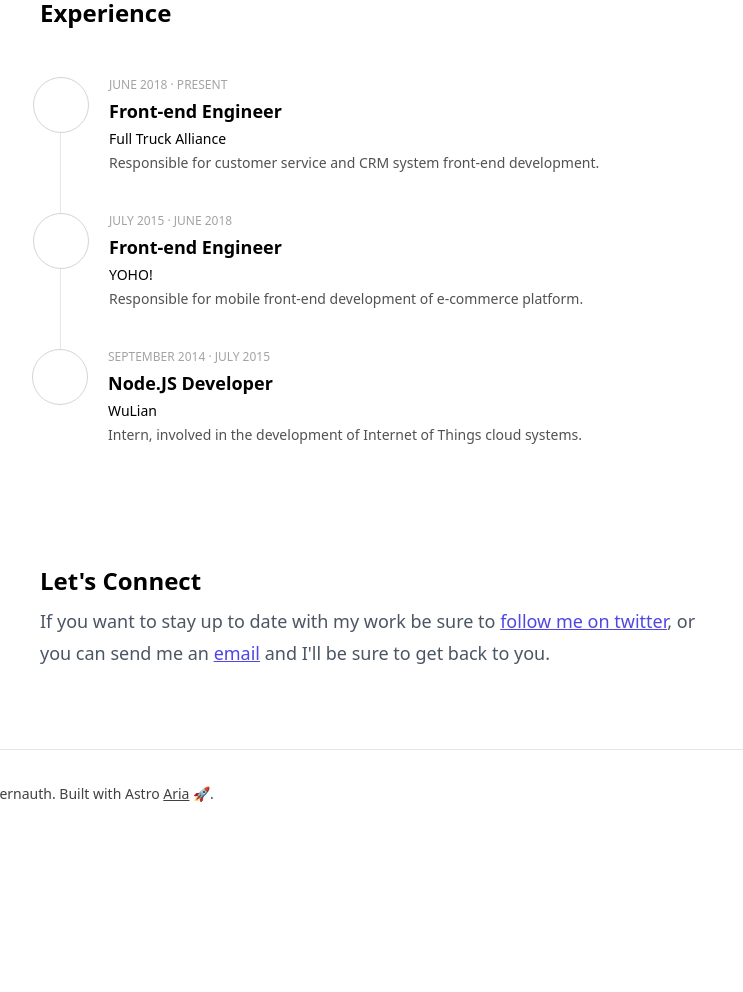
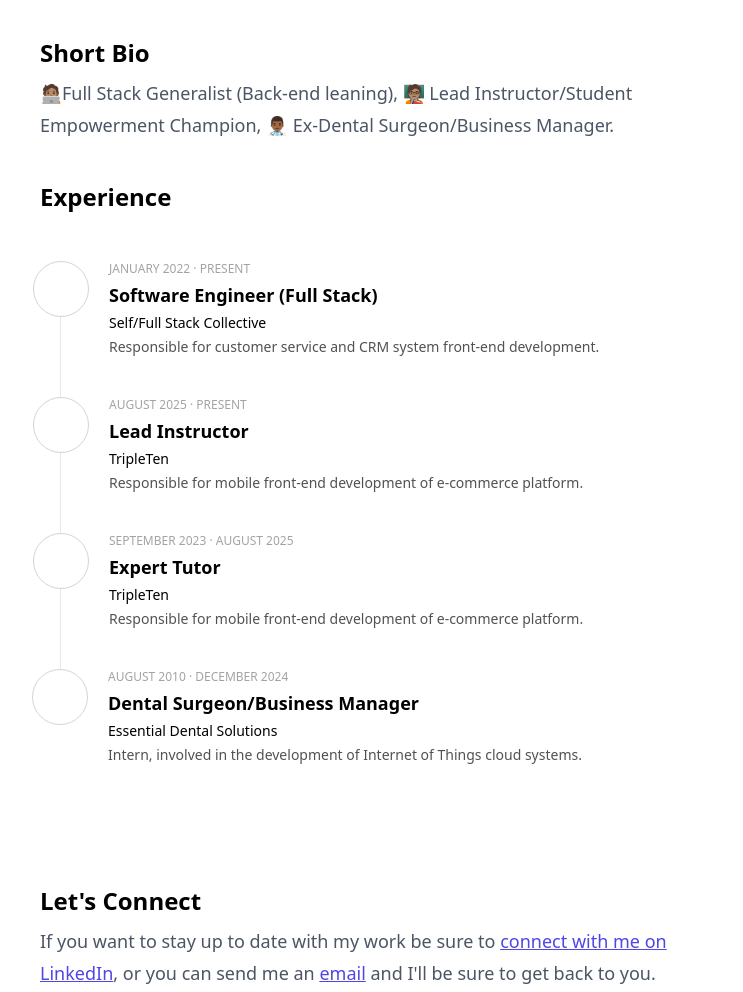
Before and after one commit to mentalcaries/portfolio-astro, an Astro site: page /about in a window 1280 px wide. Shown: the part 779-1771 px from the top of the page, without its empty margins (264-1007 px from the left). Before the commit the page ends 1617 px from the top, so only its background shows below. Built offline with nearby package versions, Linux system fonts and the light colour scheme; Astro itself is replaced by a stand-in of ours.

Commit message:
add experience

```diff
--- a/src/collections/experiences.json
+++ b/src/collections/experiences.json
@@ -1,22 +1,29 @@
 [
 	{
-		"dates": "June 2018 · Present",
-		"role": "Front-end Engineer",
-		"company": "Full Truck Alliance",
+		"dates": "January 2022 · Present",
+		"role": "Software Engineer (Full Stack)",
+		"company": "Self/Full Stack Collective",
 		"description": "Responsible for customer service and CRM system front-end development.",
 		"logo": ""
 	},
 	{
-		"dates": "July 2015 · June 2018",
-		"role": "Front-end Engineer",
-		"company": "YOHO!",
+		"dates": "August 2025 · Present",
+		"role": "Lead Instructor",
+		"company": "TripleTen",
 		"description": "Responsible for mobile front-end development of e-commerce platform.",
 		"logo": ""
 	},
 	{
-		"dates": "September 2014 · July 2015 ",
-		"role": "Node.JS Developer",
-		"company": "WuLian",
+		"dates": "September 2023 · August 2025",
+		"role": "Expert Tutor",
+		"company": "TripleTen",
+		"description": "Responsible for mobile front-end development of e-commerce platform.",
+		"logo": ""
+	},
+	{
+		"dates": "August 2010 · December 2024",
+		"role": "Dental Surgeon/Business Manager",
+		"company": "Essential Dental Solutions",
 		"description": "Intern, involved in the development of Internet of Things cloud systems.",
 		"logo": ""
 	}
--- a/src/components/project.astro
+++ b/src/components/project.astro
@@ -8,10 +8,10 @@ const { name, description, url, image } = Astro.props;
   class="relative flex flex-col items-stretch duration-300 ease-out p-7 sm:p-3 group h-100 rounded-2xl"
 >
   <span
-    class="absolute inset-0 z-20 block w-full h-full duration-300 ease-out bg-transparent border border-transparent border-dashed group-hover:-translate-x-1 group-hover:-translate-y-1 group-hover:border group-hover:border-neutral-300 dark:group-hover:border-neutral-600 group-hover:border-dashed rounded-2xl group-hover:bg-white dark:group-hover:bg-neutral-950"
+    class="absolute inset-0 z-20 block w-full h-full duration-300 ease-out bg-transparent border border-transparent border-dotted group-hover:-translate-x-1 group-hover:-translate-y-1 group-hover:border group-hover:border-neutral-300 dark:group-hover:border-neutral-600 group-hover:border-dotted rounded-2xl group-hover:bg-white dark:group-hover:bg-neutral-950"
   ></span>
   <span
-    class="absolute inset-0 z-10 block w-full h-full duration-300 ease-out border border-dashed rounded-2xl border-neutral-300 dark:border-neutral-600 group-hover:translate-x-1 group-hover:translate-y-1"
+    class="absolute inset-0 z-10 block w-full h-full duration-300 ease-out border border-dotted rounded-2xl border-neutral-300 dark:border-neutral-600 group-hover:translate-x-1 group-hover:translate-y-1"
   ></span>
   <span
     class="relative z-30 block duration-300 ease-out group-hover:-translate-x-1 group-hover:-translate-y-1"
--- a/src/pages/about.astro
+++ b/src/pages/about.astro
@@ -9,16 +9,19 @@ import Layout from "../layouts/main.astro";
   <section class="relative z-20 max-w-2xl mx-auto my-12 px-7 lg:px-0">
     <PageHeading
       title="About Me"
-      description="Hello 👋 I'm a frontend engineer from Nanjing, China. I'm passionate about building new products and learning new technology."
+      description="Hello 👋 I'm a Software Engineer and Lead Instructor. I'm passionate about building across the stack, learning new tech and teaching and mentoring students oon their coding journeys."
     />
 
-    <img src="/assets/images/about.jpg" class="relative z-30 w-full my-10 rounded-xl" />
+    <img
+      src="/assets/images/about.webp"
+      class="relative z-30 w-full my-10 rounded-xl"
+    />
 
     <h2 class="mb-2 text-2xl font-bold dark:text-neutral-200">Short Bio</h2>
     <p
       class="text-sm leading-6 text-gray-600 dark:text-neutral-400 sm:leading-7 lg:leading-8 sm:text-base lg:text-lg"
     >
-      Front-end cutter 🧑🏻‍💻, back-end amateur 🤷🏻‍♂️, operations digging holes person 🤦🏻‍♂️.
+      🧑🏽‍💻Full Stack Generalist (Back-end leaning), 🧑🏽‍🏫 Lead Instructor/Student Empowerment Champion, 👨🏾‍⚕️ Ex-Dental Surgeon/Business Manager.
     </p>
 
     <h2
@@ -39,21 +42,26 @@ import Layout from "../layouts/main.astro";
                 logo={experience.logo}
               />
             </div>
-          )
+          );
         })
       }
     </div>
 
-    <h2 class="mt-5 mb-2 text-2xl font-bold lg:mt-10 sm:mt-6 dark:text-neutral-200">Let's Connect</h2>
+    <h2
+      class="mt-5 mb-2 text-2xl font-bold lg:mt-10 sm:mt-6 dark:text-neutral-200"
+    >
+      Let's Connect
+    </h2>
     <p
       class="text-sm leading-6 text-gray-600 dark:text-neutral-400 sm:leading-7 lg:leading-8 sm:text-base lg:text-lg"
     >
       If you want to stay up to date with my work be sure to <a
-        href="https://x.com/0xKaibi"
+        href="https://linkedin.com/in/devin-jaggernauth"
         target="_blank"
-        class="text-indigo-600 underline">follow me on twitter</a
-      >, or you can send me an <a href="mailto:astro-aria#miantiao.me" class="text-indigo-600 underline"
-        >email</a
+        class="text-indigo-600 underline">connect with me on LinkedIn</a
+      >, or you can send me an <a
+        href="mailto:devjaggernauth@gmail.com"
+        class="text-indigo-600 underline">email</a
       > and I'll be sure to get back to you.
     </p>
   </section>
--- a/src/pages/projects.astro
+++ b/src/pages/projects.astro
@@ -9,7 +9,7 @@ import Layout from "../layouts/main.astro";
   <section class="relative z-20 max-w-2xl mx-auto my-12 px-7 lg:px-0">
     <PageHeading
       title="My Projects"
-      description="Here are some of the current projects I've been working on. I really enjoy creating new projects and coming up with new ideas. I'm always working on something new, so check back often!"
+      description="Here's a showcase of my work and solutions I had a blast building!"
     />
 
     <div
```
Also changed, not shown: public/assets/images/about.jpg (deleted), public/assets/images/about.webp (added), public/assets/images/cover.png (deleted), public/assets/images/posts/code-canvas.jpg (deleted), public/assets/images/posts/coffee.jpg (deleted), public/assets/images/posts/flowchart.jpg (deleted), public/assets/images/posts/perfect-coffee.jpg (deleted), public/assets/images/posts/pour-over.jpg (deleted), public/assets/images/posts/vintage-tech-01.jpg (deleted), public/assets/images/posts/vintage-tech-02.jpg (deleted), public/assets/images/posts/workspace.jpg (deleted).
